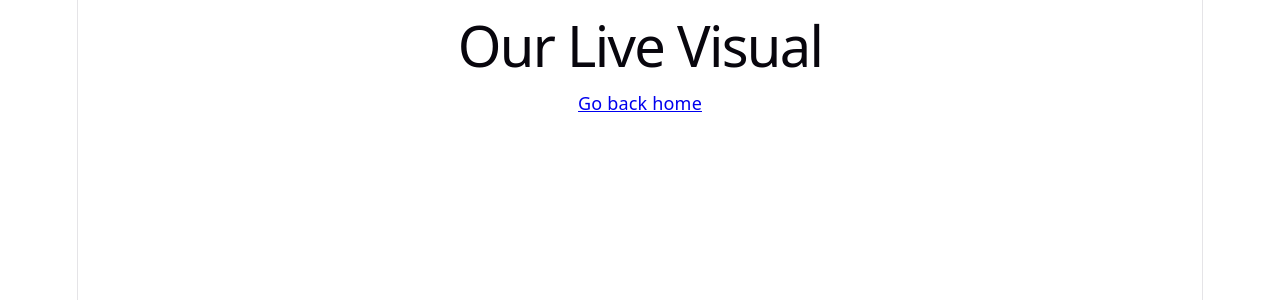
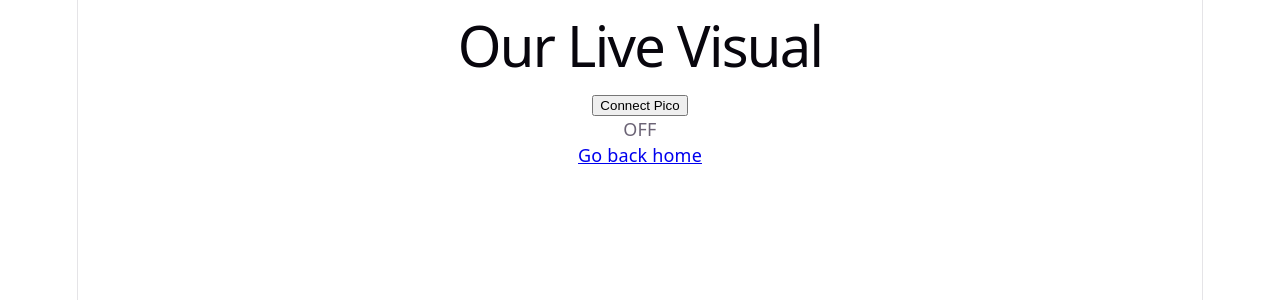
Before and after one commit to jocelynalvac-cloud/Boppin-Bruins, a React (Vite) app: page /LiveVisual in a window 1280 px wide. Shown: the top 300 px of the page. Built offline with nearby package versions, Linux system fonts and the light colour scheme.

Commit message:
added lines to connect to pico and get signal based on on and off from a switch

```diff
--- a/src/App.jsx
+++ b/src/App.jsx
@@ -40,7 +40,9 @@ function App() {
           <h2>Picture of Band</h2>
           <img src={bandImg} alt="Picture of the band" />
         </div>
-        <div id = "setlist">
+      </section>
+      <section>
+        <div>
           <h2>Setlist for Tonight's Concert</h2>
           <ul>
             <li>Havana</li>
--- a/src/LiveVisual.jsx
+++ b/src/LiveVisual.jsx
@@ -1,9 +1,47 @@
+import {useState} from 'react'
 import {Link} from 'react-router-dom'
 
 export default function LiveVisual(){
+    const [isOn, setIsOn] = useState(false)
+
+    //connect Pico
+    const connectPico = async () => {
+        try{
+            const port = await navigator.serial.requestPort()
+            await port.open({baudRate: 115200})
+
+            const textDecoder = new TextDecoderStream()
+            port.readable.pipeTo(textDecoder.writable)
+            const reader = textDecoder.readable.getReader()
+
+            let buffer = '' //add buffer so that reading line is smooth
+
+            while (true) {
+                const {value, done} = await reader.read()
+                if (done) break
+
+                buffer += value
+                const lines = buffer.split('\n')
+                buffer = lines.pop()
+
+                for (const line of lines) {
+                    const cleanLine = line.trim()
+                    console.log('Line received:', cleanLine) //debug using double click, inspect, console
+                    if(value.includes("ON")) setIsOn(true)
+                    if(value.includes("OFF")) setIsOn(false)
+                }
+            }
+        } catch (err){
+            console.error(err)
+        }
+    }
     return(
         <div>
             <h1>Our Live Visual</h1>
+            <button onClick = {connectPico}>Connect Pico</button>
+            {isOn ? <p>ON</p>
+            : <p>OFF</p>
+            }
             <Link to="/">Go back home</Link>
         </div>
     )
```
